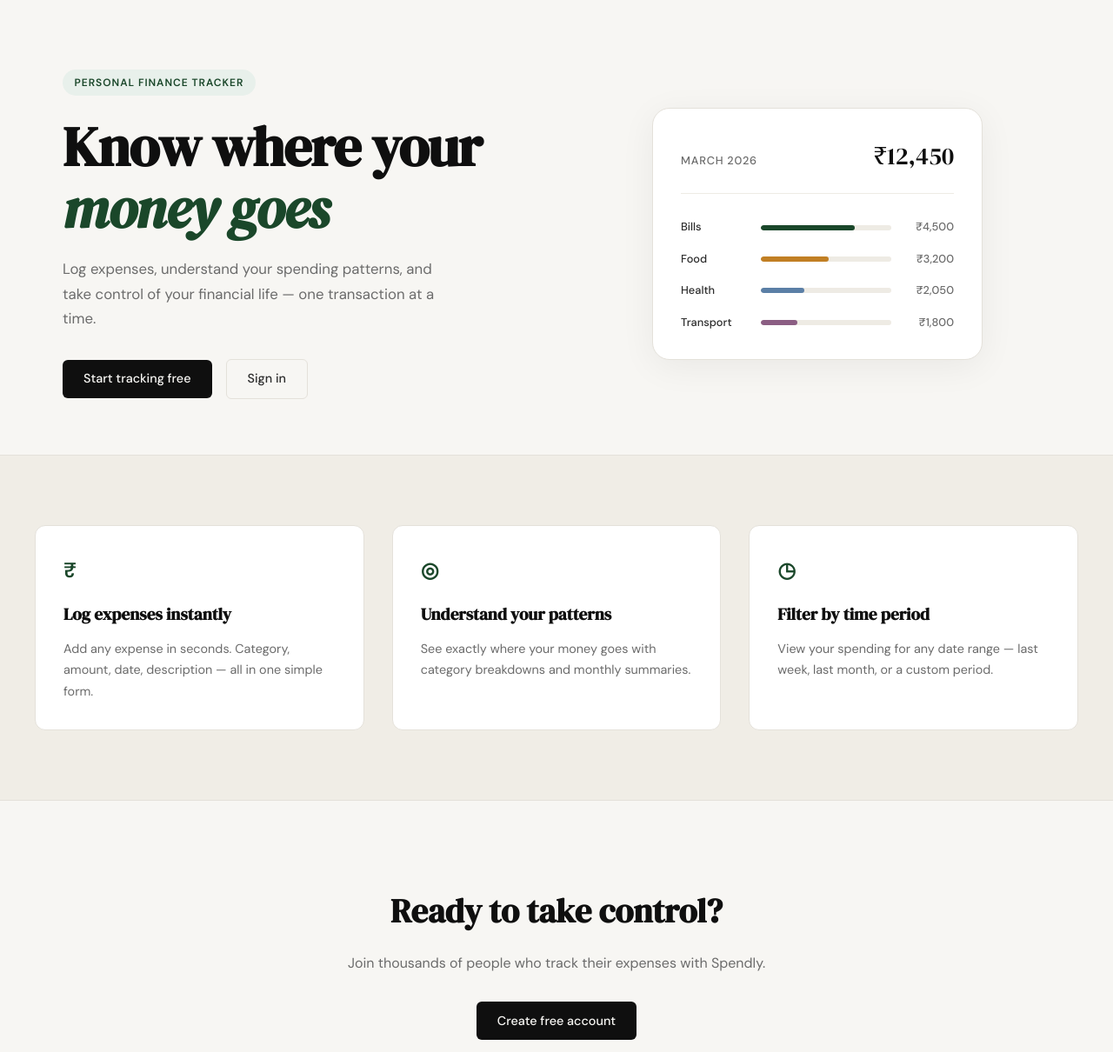
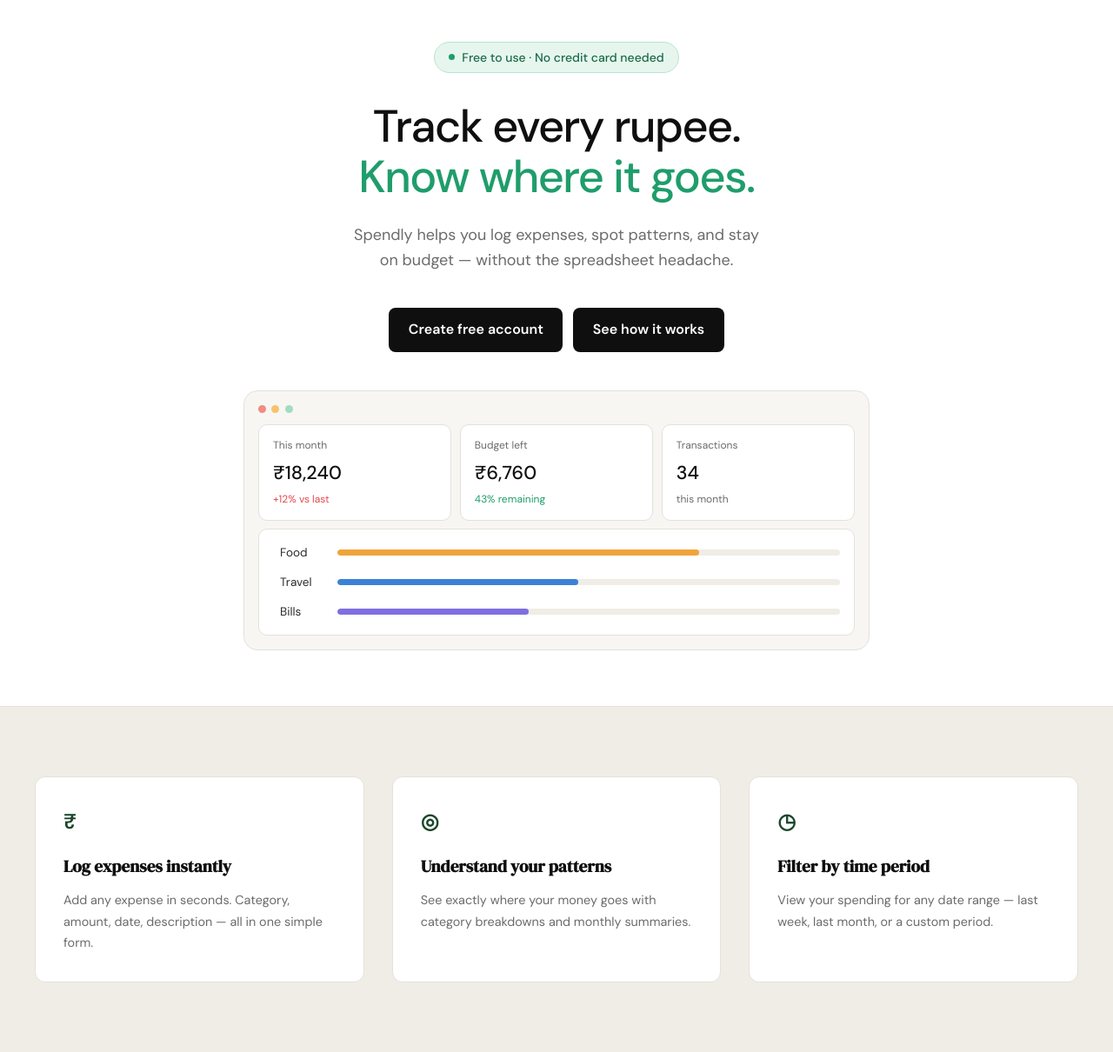
Before and after one commit to sheikhsheeban/spendly, a Flask app: page / in a window 1280 px wide. Shown: the part 61-1271 px from the top of the page at 87% size. Run offline with Flask 3, Linux system fonts and the light colour scheme.

Commit message:
landing: redesign hero section
Co-Authored-By: Claude Opus 5.5 <noreply@anthropic.com>

```diff
--- /dev/null
+++ b/static/css/landing.css
@@ -0,0 +1,187 @@
+/* ------------------------------------------------------------------ */
+/* Landing — Hero                                                      */
+/* ------------------------------------------------------------------ */
+
+.landing-hero {
+    background: var(--paper-card);
+    padding: 3rem 1.5rem 4rem;
+}
+
+.landing-hero-inner {
+    max-width: 720px;
+    margin: 0 auto;
+    text-align: center;
+}
+
+/* Badge */
+.landing-hero-badge {
+    display: inline-flex;
+    align-items: center;
+    gap: 0.5rem;
+    background: #e6f6ee;
+    border: 1px solid #b9e4cd;
+    color: #1d6b48;
+    font-size: 0.875rem;
+    font-weight: 500;
+    padding: 0.35rem 1rem;
+    border-radius: 999px;
+    margin-bottom: 2rem;
+}
+
+.landing-hero-badge-dot {
+    width: 7px;
+    height: 7px;
+    border-radius: 50%;
+    background: #1f9d6b;
+}
+
+/* Heading */
+.landing-hero-title {
+    font-family: var(--font-body);
+    font-size: clamp(2.25rem, 6vw, 3.25rem);
+    font-weight: 500;
+    line-height: 1.12;
+    letter-spacing: -0.03em;
+    color: var(--ink);
+    margin-bottom: 1.5rem;
+}
+
+.landing-hero-title-accent {
+    display: block;
+    color: #1f9d6b;
+}
+
+/* Subtitle */
+.landing-hero-subtitle {
+    font-size: 1.125rem;
+    line-height: 1.6;
+    color: var(--ink-muted);
+    max-width: 480px;
+    margin: 0 auto 2.5rem;
+}
+
+/* Buttons */
+.landing-hero-actions {
+    display: flex;
+    justify-content: center;
+    flex-wrap: wrap;
+    gap: 0.75rem;
+    margin-bottom: 2.75rem;
+}
+
+.landing-hero-btn {
+    display: inline-block;
+    background: var(--ink);
+    color: #fff;
+    font-family: var(--font-body);
+    font-size: 1rem;
+    font-weight: 600;
+    padding: 0.8rem 1.4rem;
+    border-radius: 8px;
+    text-decoration: none;
+    transition: background 0.2s;
+}
+
+.landing-hero-btn:hover { background: var(--ink-soft); }
+
+/* Mock app window */
+.landing-mock {
+    background: var(--paper);
+    border: 1px solid var(--border);
+    border-radius: 16px;
+    padding: 1rem;
+    text-align: left;
+}
+
+.landing-mock-dots {
+    display: flex;
+    gap: 0.4rem;
+    margin: 0 0 0.85rem 0;
+}
+
+.landing-mock-dots span {
+    width: 9px;
+    height: 9px;
+    border-radius: 50%;
+}
+
+.landing-mock-dots span:nth-child(1) { background: #f28b82; }
+.landing-mock-dots span:nth-child(2) { background: #f6c26b; }
+.landing-mock-dots span:nth-child(3) { background: #a3dcc0; }
+
+.landing-mock-stats {
+    display: grid;
+    grid-template-columns: repeat(3, 1fr);
+    gap: 0.6rem;
+    margin-bottom: 0.6rem;
+}
+
+.landing-mock-stat,
+.landing-mock-bars {
+    background: var(--paper-card);
+    border: 1px solid var(--border);
+    border-radius: 10px;
+}
+
+.landing-mock-stat { padding: 0.85rem 1rem; }
+
+.landing-mock-stat-label {
+    font-size: 0.75rem;
+    color: var(--ink-muted);
+    margin-bottom: 0.3rem;
+}
+
+.landing-mock-stat-value {
+    font-size: 1.35rem;
+    font-weight: 500;
+    color: var(--ink);
+    margin-bottom: 0.2rem;
+}
+
+.landing-mock-stat-sub {
+    font-size: 0.75rem;
+    color: var(--ink-muted);
+}
+
+.landing-mock-stat-sub.is-up { color: #e5484d; }
+.landing-mock-stat-sub.is-good { color: #1f9d6b; }
+
+.landing-mock-bars {
+    display: flex;
+    flex-direction: column;
+    gap: 0.75rem;
+    padding: 1rem 1rem 1rem 1.5rem;
+}
+
+.landing-mock-bar-row {
+    display: grid;
+    grid-template-columns: 50px 1fr;
+    align-items: center;
+    gap: 1rem;
+}
+
+.landing-mock-bar-label {
+    font-size: 0.85rem;
+    color: var(--ink-soft);
+}
+
+.landing-mock-bar-track {
+    height: 7px;
+    background: var(--paper-warm);
+    border-radius: 999px;
+    overflow: hidden;
+}
+
+.landing-mock-bar-fill {
+    height: 100%;
+    border-radius: 999px;
+}
+
+.landing-mock-bar-fill.is-food   { background: #f0a43a; }
+.landing-mock-bar-fill.is-travel { background: #3b82d6; }
+.landing-mock-bar-fill.is-bills  { background: #7f6fe0; }
+
+@media (max-width: 600px) {
+    .landing-hero { padding: 2.5rem 1rem 3rem; }
+    .landing-mock-stats { grid-template-columns: 1fr; }
+}
--- a/templates/landing.html
+++ b/templates/landing.html
@@ -2,59 +2,62 @@
 
 {% block title %}Spendly — Track Every Rupee{% endblock %}
 
+{% block head %}
+<link rel="stylesheet" href="{{ url_for('static', filename='css/landing.css') }}">
+{% endblock %}
+
 {% block content %}
 
-<section class="hero">
-    <div class="hero-inner">
-        <div class="hero-badge">Personal Finance Tracker</div>
-        <h1 class="hero-title">
-            Know where your<br>
-            <em>money goes</em>
+<section class="landing-hero">
+    <div class="landing-hero-inner">
+        <div class="landing-hero-badge">
+            <span class="landing-hero-badge-dot"></span>
+            Free to use · No credit card needed
+        </div>
+        <h1 class="landing-hero-title">
+            Track every rupee.
+            <span class="landing-hero-title-accent">Know where it goes.</span>
         </h1>
-        <p class="hero-subtitle">
-            Log expenses, understand your spending patterns,
-            and take control of your financial life —
-            one transaction at a time.
+        <p class="landing-hero-subtitle">
+            Spendly helps you log expenses, spot patterns, and stay
+            on budget — without the spreadsheet headache.
         </p>
-        <div class="hero-actions">
-            <a href="{{ url_for('register') }}" class="btn-primary">Start tracking free</a>
-            <a href="{{ url_for('login') }}" class="btn-ghost">Sign in</a>
+        <div class="landing-hero-actions">
+            <a href="{{ url_for('register') }}" class="landing-hero-btn">Create free account</a>
+            <a href="#" class="landing-hero-btn">See how it works</a>
         </div>
-    </div>
-    <div class="hero-visual">
-        <div class="mock-card">
-            <div class="mock-card-header">
-                <span class="mock-label">March 2026</span>
-                <span class="mock-total">₹12,450</span>
+
+        <div class="landing-mock" aria-hidden="true">
+            <div class="landing-mock-dots"><span></span><span></span><span></span></div>
+            <div class="landing-mock-stats">
+                <div class="landing-mock-stat">
+                    <div class="landing-mock-stat-label">This month</div>
+                    <div class="landing-mock-stat-value">₹18,240</div>
+                    <div class="landing-mock-stat-sub is-up">+12% vs last</div>
+                </div>
+                <div class="landing-mock-stat">
+                    <div class="landing-mock-stat-label">Budget left</div>
+                    <div class="landing-mock-stat-value">₹6,760</div>
+                    <div class="landing-mock-stat-sub is-good">43% remaining</div>
+                </div>
+                <div class="landing-mock-stat">
+                    <div class="landing-mock-stat-label">Transactions</div>
+                    <div class="landing-mock-stat-value">34</div>
+                    <div class="landing-mock-stat-sub">this month</div>
+                </div>
             </div>
-            <div class="mock-bars">
-                <div class="mock-bar-row">
-                    <span class="mock-cat">Bills</span>
-                    <div class="mock-bar-track">
-                        <div class="mock-bar" style="width: 72%"></div>
-                    </div>
-                    <span class="mock-amt">₹4,500</span>
+            <div class="landing-mock-bars">
+                <div class="landing-mock-bar-row">
+                    <span class="landing-mock-bar-label">Food</span>
+                    <div class="landing-mock-bar-track"><div class="landing-mock-bar-fill is-food" style="width: 72%"></div></div>
                 </div>
-                <div class="mock-bar-row">
-                    <span class="mock-cat">Food</span>
-                    <div class="mock-bar-track">
-                        <div class="mock-bar mock-bar-2" style="width: 52%"></div>
-                    </div>
-                    <span class="mock-amt">₹3,200</span>
+                <div class="landing-mock-bar-row">
+                    <span class="landing-mock-bar-label">Travel</span>
+                    <div class="landing-mock-bar-track"><div class="landing-mock-bar-fill is-travel" style="width: 48%"></div></div>
                 </div>
-                <div class="mock-bar-row">
-                    <span class="mock-cat">Health</span>
-                    <div class="mock-bar-track">
-                        <div class="mock-bar mock-bar-3" style="width: 33%"></div>
-                    </div>
-                    <span class="mock-amt">₹2,050</span>
-                </div>
-                <div class="mock-bar-row">
-                    <span class="mock-cat">Transport</span>
-                    <div class="mock-bar-track">
-                        <div class="mock-bar mock-bar-4" style="width: 28%"></div>
-                    </div>
-                    <span class="mock-amt">₹1,800</span>
+                <div class="landing-mock-bar-row">
+                    <span class="landing-mock-bar-label">Bills</span>
+                    <div class="landing-mock-bar-track"><div class="landing-mock-bar-fill is-bills" style="width: 38%"></div></div>
                 </div>
             </div>
         </div>
```
